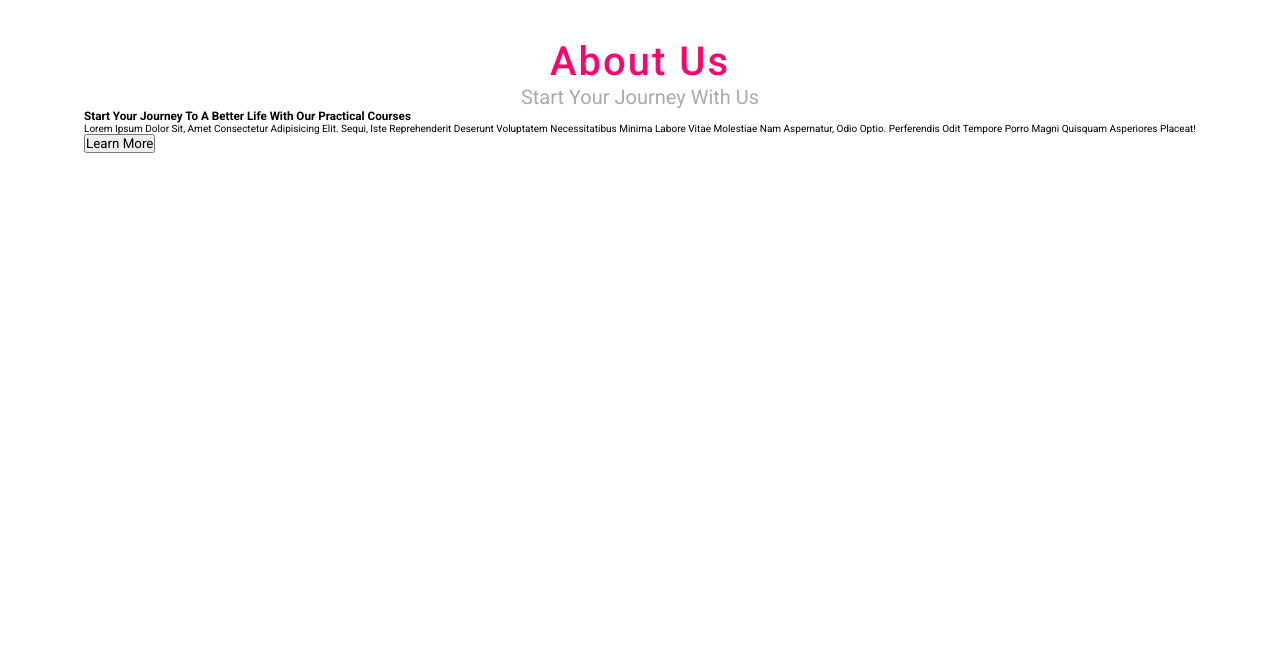
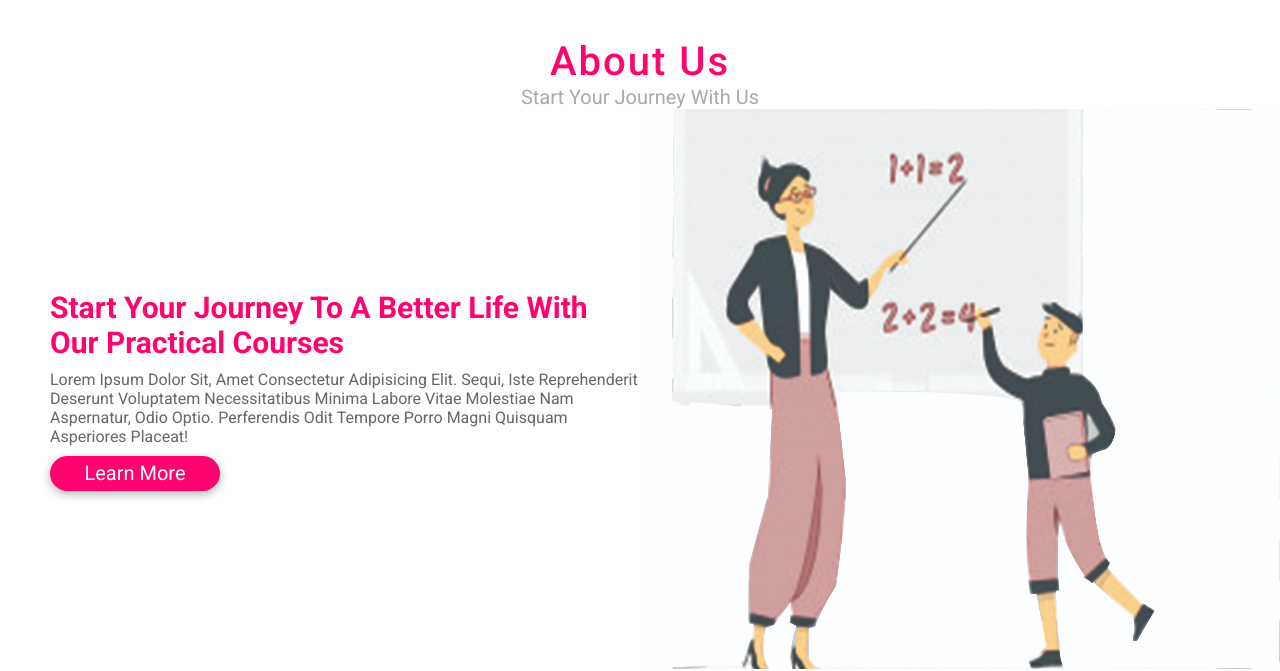
Before and after one commit to Balwin123/Educational-1, a plain HTML site: page index.html in a window 1280 px wide. Shown: the part 822-1493 px from the top of the page. Before the commit the page ends 975 px from the top, so only its background shows below. Drawn offline with nearby package versions, Linux system fonts and the light colour scheme.

Commit message:
add about section

```diff
--- a/css/style.css
+++ b/css/style.css
@@ -213,6 +213,39 @@ header .fa-times{
     align-items: center;
     justify-content: center;
 }
+.about .row .image img{
+    height: 70vh;
+    width: 50vw;
+}
+.about .row .content{
+    padding-left: 5rem;
+}
+.about .row .content h3{
+    font-size: 3rem;
+    color: var(--pink);
+}
+.about .row .content p{
+    font-size: 1.6rem;
+    color: #666;
+    padding: 1rem 0;
+}
+.about .row .content button{
+    height: 3.5rem;
+    width: 17rem;
+    background: var(--pink);
+    color: #fff;
+    border: none;
+    border-radius: 5rem;
+    box-shadow: 0 .3rem 1rem rgba(0,0,0,.3);
+    cursor: pointer;
+    font-size: 2rem;
+    transition: .2s;
+}
+.about .row .content button:hover{
+    letter-spacing: .2rem;
+    opacity: .8;
+}
+
 
 
 
@@ -259,4 +292,14 @@ header .fa-times{
     .home::before{
         display: none;
     }
+    .about .row{
+        flex-flow: column-reverse;
+    }
+    .about .row image img{
+        height: 60vh;
+        width: 90vw;
+    }
+    .about .row .content{
+        padding: 0 2.5rem;
+    }
 }
--- a/index.html
+++ b/index.html
@@ -74,7 +74,7 @@
                    <a href="#"><button>Learn More</button></a>
             </div>
             <div class="image">
-                <img src="assets/img1.jpg" alt="">
+                <img src="assets/teach.jpg" alt="">
             </div>
         </div>
     </section>
--- a/js/std.js
+++ b/js/std.js
@@ -14,5 +14,17 @@ $(document).ready(function(){
         }else{
             $('header').removeClass('header-active');
         }
+
+        $('section').each(function(){
+            var top = $(window).scrollTop();
+            var id = $(this).attr('id');
+            var height = $(this).height();
+            var top = $(this).offset().top - 200;
+
+            if(top >= offset && top < height + offset){
+                $('.navbar ul li a').removeClass('active');
+                $('.navbar').find('[href="#' + id + '"]').addClass('active');
+            }
+        });
     });
 });
```
Also changed, not shown: assets/teach.jpg (added).
